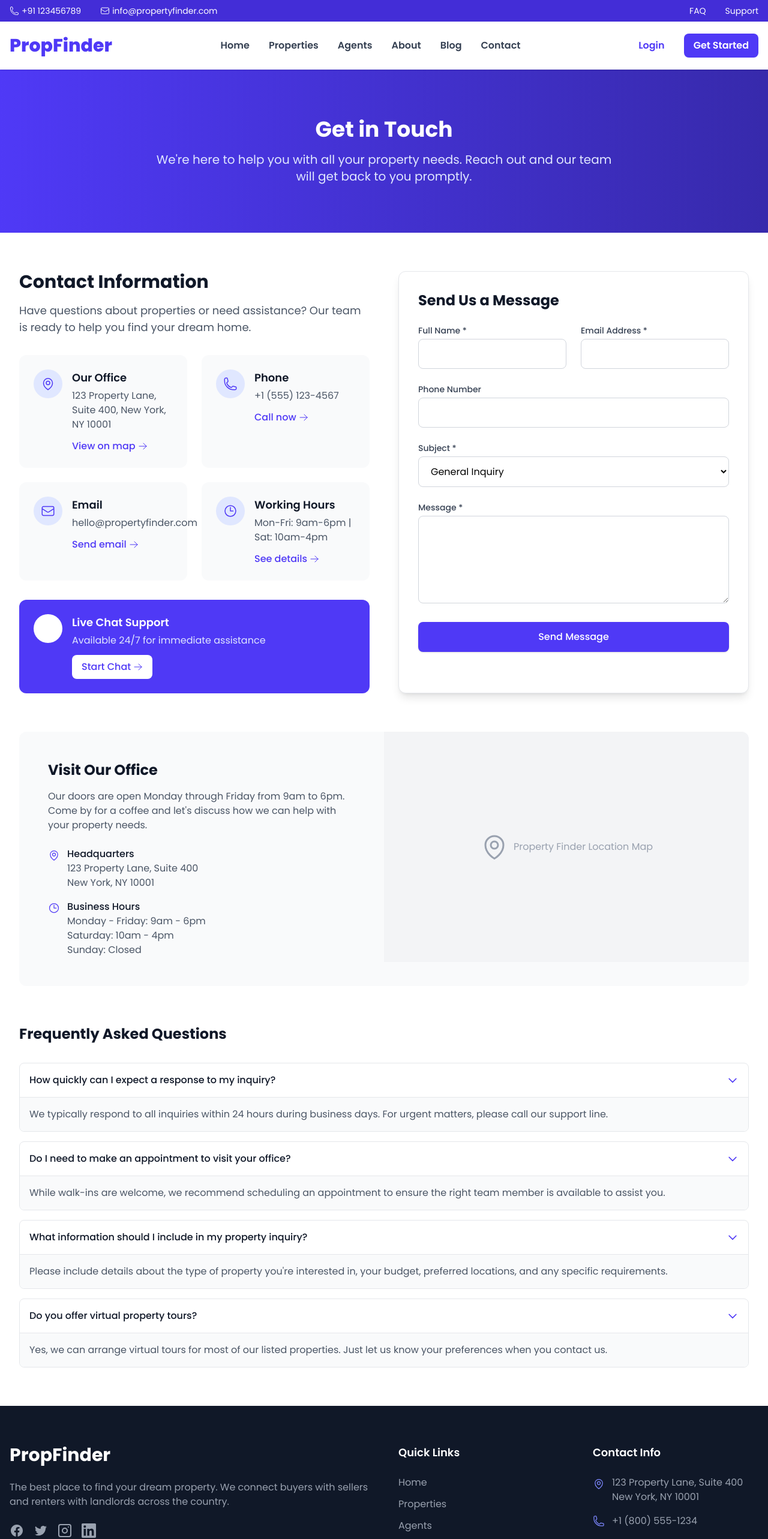
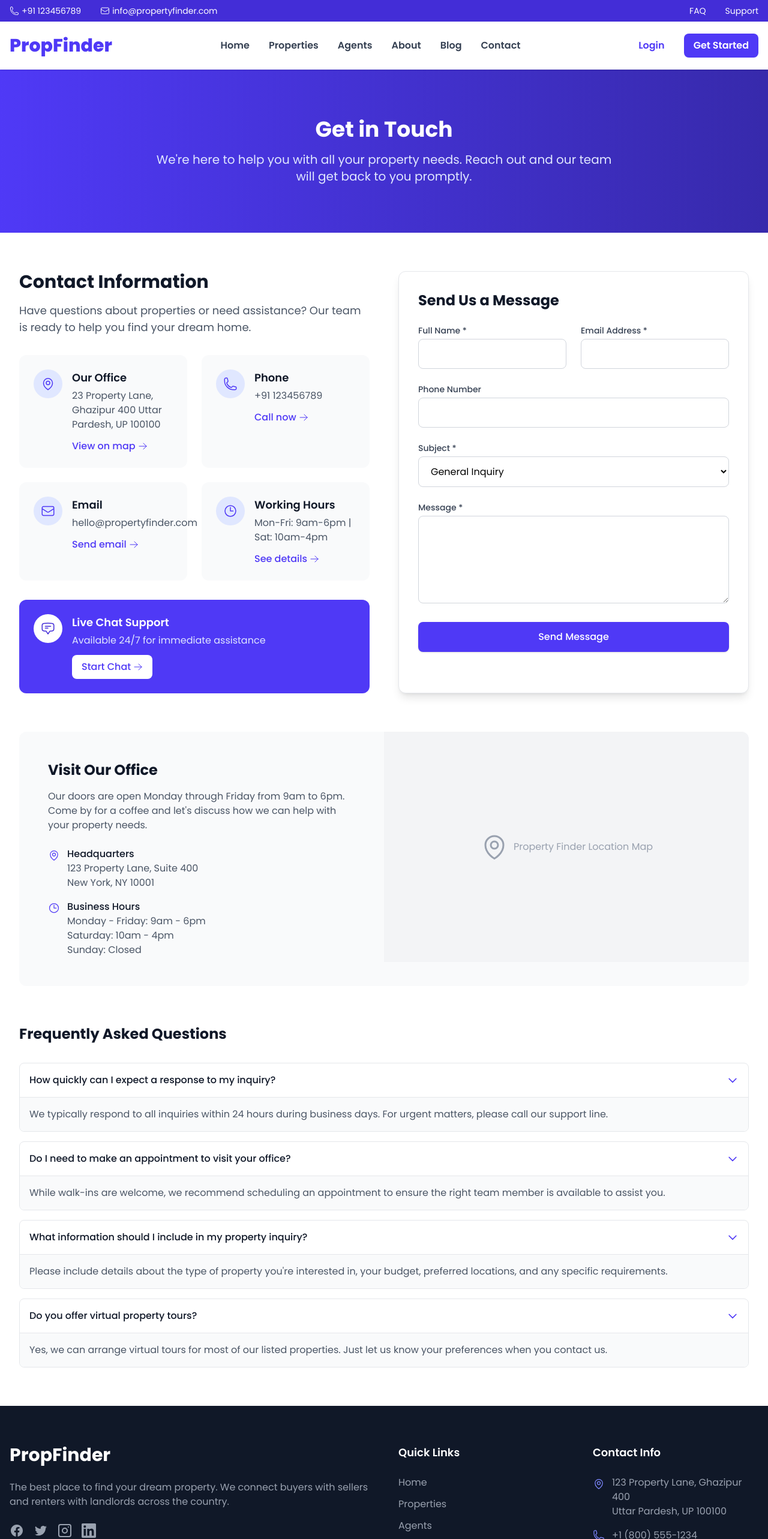
Before and after one commit to SurajKushwaha23/propFinder, a React (Vite) app: page /contact in a window 1280 px wide. Shown: the top 2566 px of the page at 60% size. Built offline with nearby package versions, Linux system fonts and the light colour scheme.

Commit message:
fix the icon issue

```diff
--- a/src/components/Footer.jsx
+++ b/src/components/Footer.jsx
@@ -112,9 +112,9 @@ const Footer = () => {
                 <li className="flex items-start">
                   <MapPinIcon className="h-5 w-5 text-indigo-400 mt-1 mr-3 flex-shrink-0" />
                   <span className="text-gray-400">
-                    123 Property Lane, Suite 400
+                    123 Property Lane, Ghazipur 400
                     <br />
-                    New York, NY 10001
+                    Uttar Pardesh, UP 100100
                   </span>
                 </li>
                 <li className="flex items-center">
--- a/src/pages/Contact.jsx
+++ b/src/pages/Contact.jsx
@@ -50,15 +50,15 @@ const Contact = () => {
     {
       icon: <MapPinIcon className="w-6 h-6 text-indigo-600" />,
       title: "Our Office",
-      details: "123 Property Lane, Suite 400, New York, NY 10001",
+      details: "23 Property Lane, Ghazipur 400 Uttar Pardesh, UP 100100",
       link: "#map",
       linkText: "View on map",
     },
     {
       icon: <PhoneIcon className="w-6 h-6 text-indigo-600" />,
       title: "Phone",
-      details: "+1 (555) 123-4567",
-      link: "tel:+15551234567",
+      details: "+91 123456789",
+      link: "tel:+91 123456789",
       linkText: "Call now",
     },
     {
@@ -134,13 +134,13 @@ const Contact = () => {
             </div>
 
             {/* Live Chat */}
-            <div className="bg-indigo-600 rounded-xl p-6 text-white">
+            <div className="bg-indigo-600 rounded-xl p-6">
               <div className="flex items-start">
                 <div className="bg-white bg-opacity-20 p-3 rounded-full mr-4">
-                  <ChatBubbleBottomCenterTextIcon className="w-6 h-6" />
+                  <ChatBubbleBottomCenterTextIcon className="w-6 h-6 text-indigo-700 " />
                 </div>
                 <div>
-                  <h3 className="text-lg font-semibold mb-1">
+                  <h3 className="text-lg text-white font-semibold mb-1">
                     Live Chat Support
                   </h3>
                   <p className="text-indigo-100 mb-3">
```
